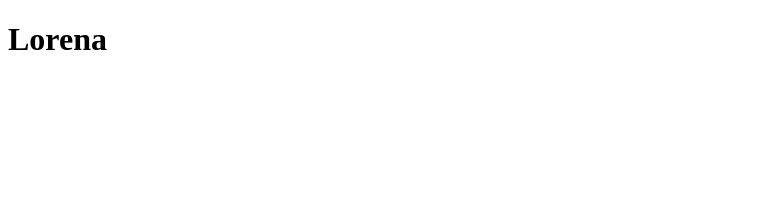
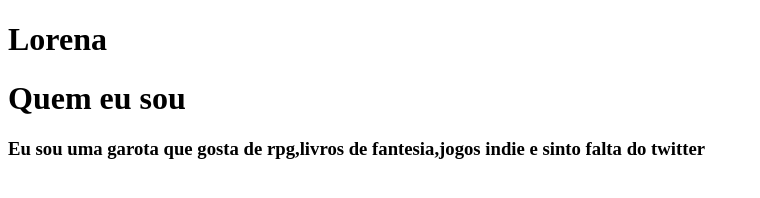
Before and after one commit to Lor3na92/1-site, a plain HTML site: page index.html in a window 1280 px wide. Shown: the whole page, without its empty margins (0-760 px from the left). Drawn offline with Linux system fonts and the light colour scheme.

Commit message:
criei a frase de apresentação

```diff
--- a/index.html
+++ b/index.html
@@ -3,10 +3,12 @@
 <head>
     <meta charset="UTF-8">
     <meta name="viewport" content="width=device-width, initial-scale=1.0">
-    <title>meu site</title>
+    <title>meu site pessoal</title>
     <link rel="stylesheet" href="style.css">
 </head>
 <body>
     <h1>Lorena</h1>
+    <p><h1>Quem eu sou</h1></p>
+    <h3>Eu sou uma garota que gosta de rpg,livros de fantesia,jogos indie e sinto falta do twitter</h3>
 </body>
 </html>
```
